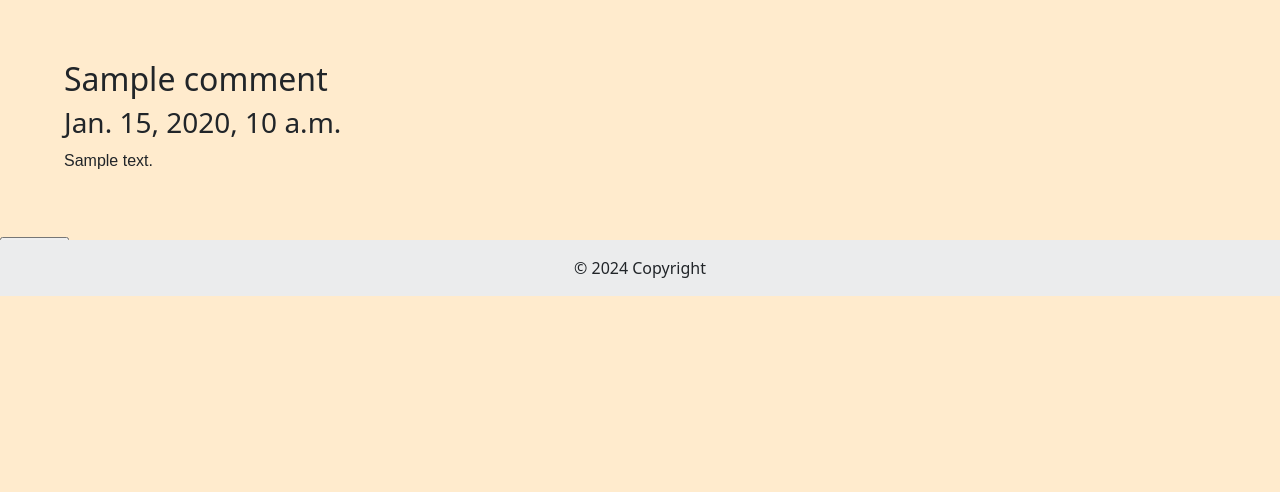
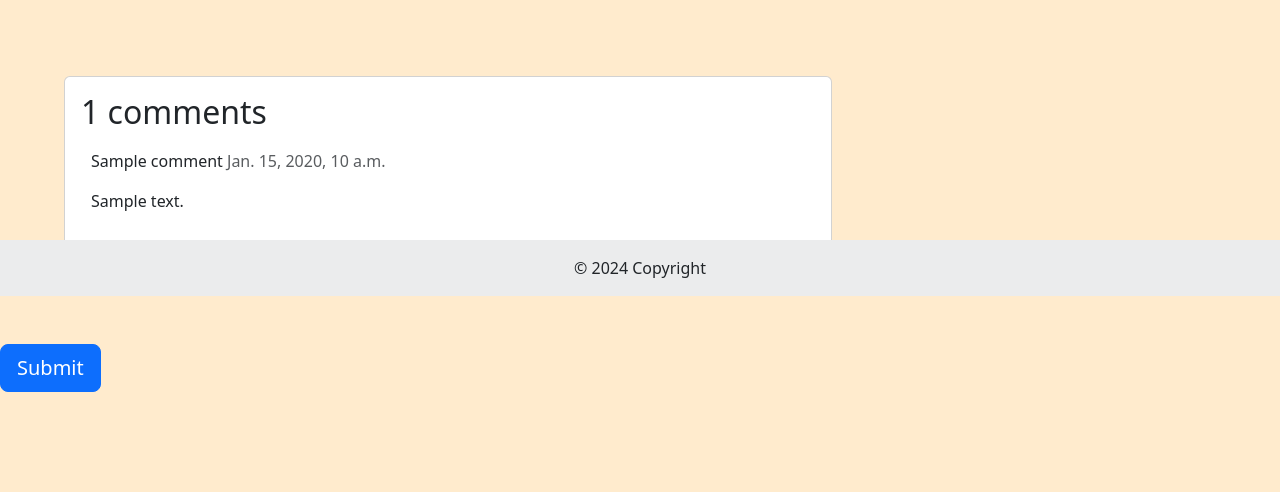
Before and after one commit to darksquare1/vcars, a Django app: template templates/vcars/pic_detail.html in a window 1280 px wide. Shown: the part 504-996 px from the top of the page. Before the commit the page ends 800 px from the top, so only its background shows below. Run offline with Django 5.2, Linux system fonts and the light colour scheme; the template is opened without the code that fills it: most values are stand-ins (such as "Sample title", 1, 10 or a date in 2020); some libraries are stand-ins or nearby versions.

Commit message:
added style for comments

```diff
--- a/config/settings.py
+++ b/config/settings.py
@@ -37,6 +37,7 @@ INSTALLED_APPS = [
     'taggit',
     'django.contrib.postgres',
     'debug_toolbar',
+    'mptt',
 ]
 
 MIDDLEWARE = [
--- a/templates/vcars/pic_detail.html
+++ b/templates/vcars/pic_detail.html
@@ -17,17 +17,28 @@
 
     </div>
     <div class="comments">
-    {% for comment in comments %}
-        <h2>{{ comment.name }}</h2>
-        <h3>{{ comment.created }}</h3>
-        <span class="comment">{{ comment.body }}</span>
-    {% endfor %}
+    <div class="col-md-8 card mb-4  mt-3 ">
+    <div class="card-body">
+       <h2>{{ comments.count }} comments</h2>
+        {% for comment in comments %}
+        <div class="comments" style="padding: 10px;">
+          <p class="font-weight-bold">
+           {{ comment.name }}
+            <span class=" text-muted font-weight-normal">
+              {{ comment.created }}
+            </span>
+          </p>
+          {{ comment.body | linebreaks }}
+        </div>
+        {% endfor %}
+      </div>
+    </div>
     </div>
     <div class="comment-form">
     <form method="POST">
         {% csrf_token %}
         {{ form.as_div }}
-        <input type="submit">
+        <input type="submit" class="btn btn-primary  btn-lg">
     </form>
     </div>
 {% endblock %}
--- a/vcars/admin.py
+++ b/vcars/admin.py
@@ -2,3 +2,4 @@ from django.contrib import admin
 from .models import *
 
 admin.site.register(Pic)
+admin.site.register(Comment)
```
Also changed, not shown: accounts/migrations/0001_initial.py (added), accounts/migrations/0002_profile_bio_profile_birth_date_alter_profile_avatar.py (added), accounts/migrations/0003_profile_slug.py (added), accounts/migrations/0004_alter_profile_user.py (added), vcars/migrations/0006_alter_pic_pic.py (added), vcars/migrations/0007_pic_slug.py (added).
